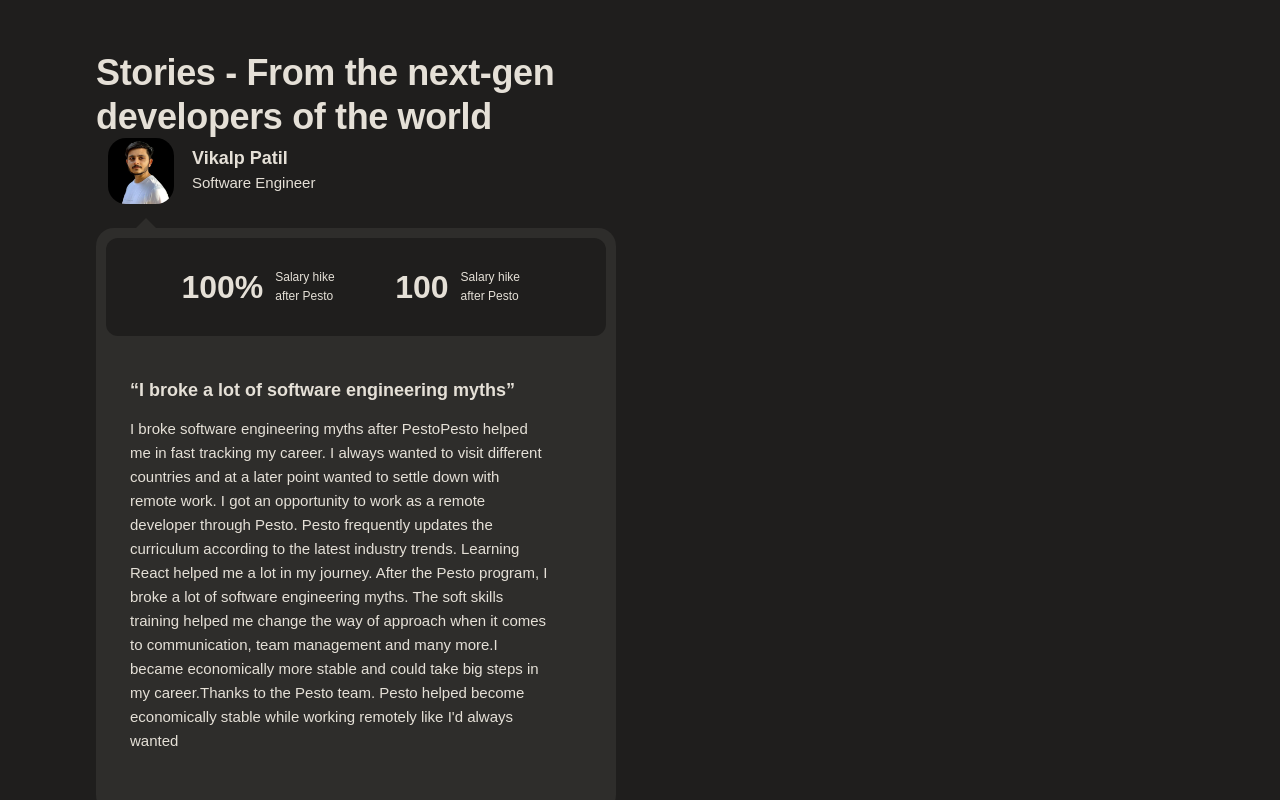
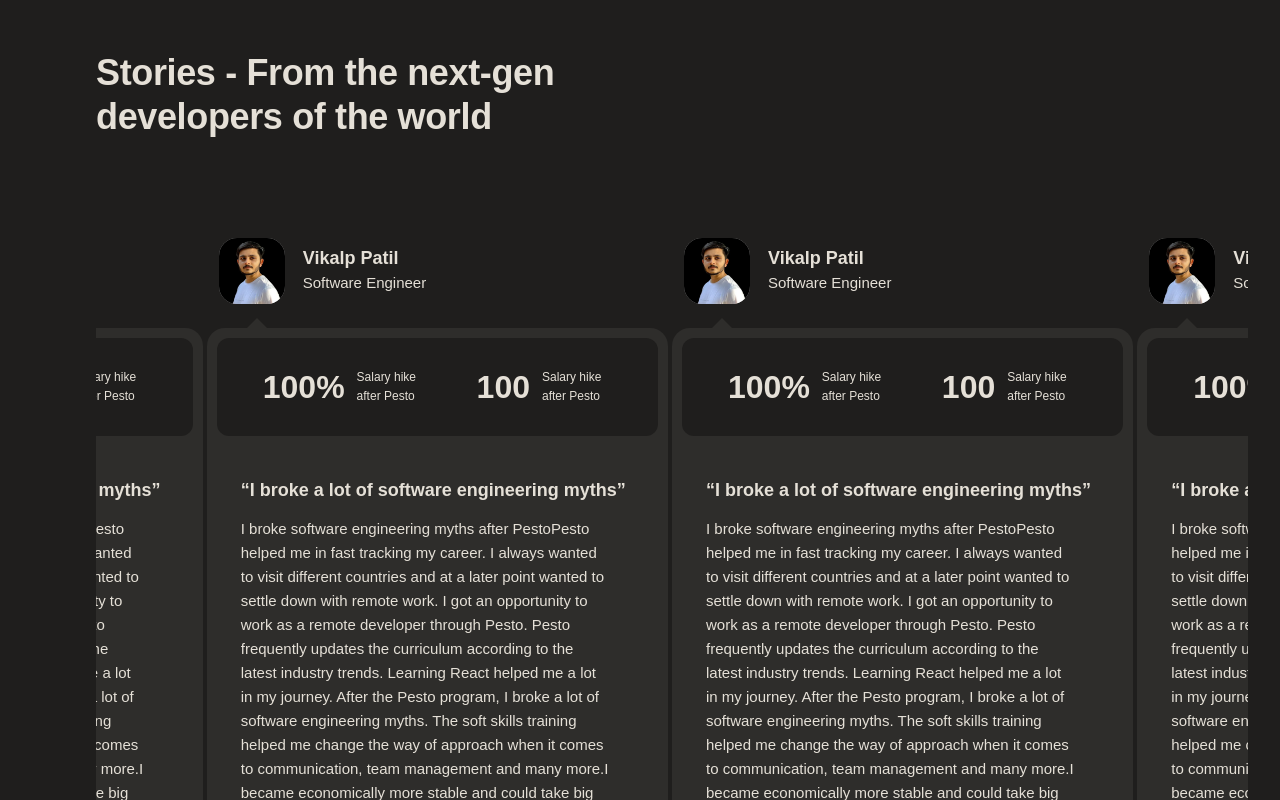
Before and after one commit to codeomi/Pesto-clone, a React (Create React App) app: page / in a window 1280 px wide. Shown: the part 5280-6080 px from the top of the page. Built offline with nearby package versions, Linux system fonts and the light colour scheme; grey boxes are pictures that could not be loaded.

Commit message:
section 8 completed

```diff
--- a/src/components/sections/Section8.js
+++ b/src/components/sections/Section8.js
@@ -1,6 +1,6 @@
-import React from 'react'
-import "./section8.scss"
-import ReviewCard from "../../cards/ReviewCard.js"
+import React from "react";
+import "./section8.scss";
+import ReviewCard from "../../cards/ReviewCard.js";
 
 const Section8 = () => {
   return (
@@ -8,16 +8,20 @@
       <div className="section8">
         <div className="section8-container">
           <div className="section8-heading-container">
-            <div className="section8-heading">Stories - From the next-gen <br /> developers of the world</div>
+            <div className="section8-heading">
+              Stories - From the next-gen <br /> developers of the world
+            </div>
           </div>
           <div className="section8-card-wrapper">
+            <ReviewCard></ReviewCard>
+            <ReviewCard></ReviewCard>
+            <ReviewCard></ReviewCard>
             <ReviewCard></ReviewCard>
           </div>
         </div>
       </div>
+    </>
+  );
+};
 
-   </>
-  )
-}
-
-export default Section8
+export default Section8;
--- a/src/components/sections/section8.scss
+++ b/src/components/sections/section8.scss
@@ -33,3 +33,13 @@
     @include heading2();
 
 }
+
+
+.section8-card-wrapper{
+    display: flex;
+    flex-direction: row;
+    overflow: hidden;
+    justify-content: center;
+    align-items: center;
+    margin-top: 100px;
+}
```
Lines whose indentation alone changed are shown as unchanged.
